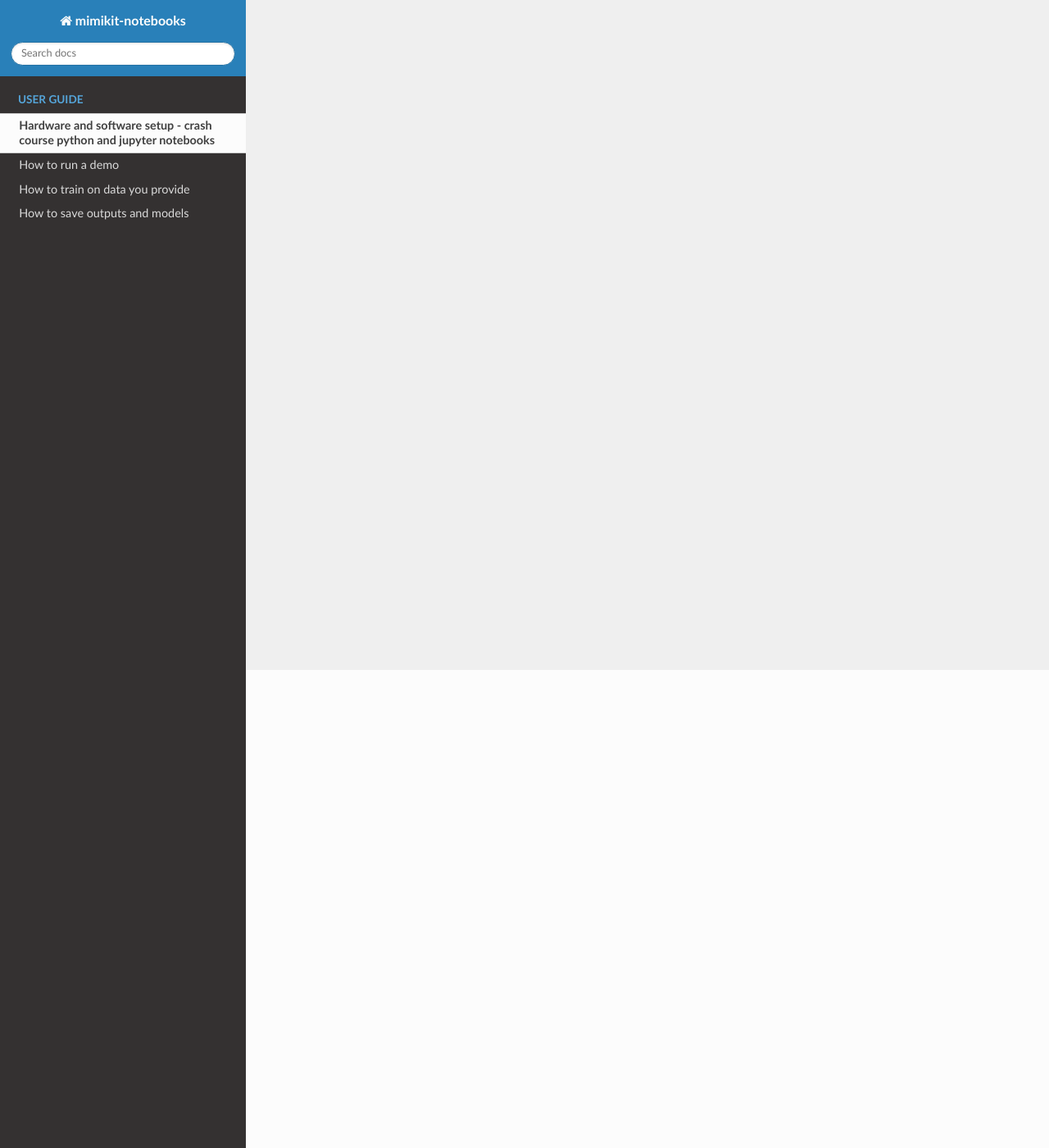
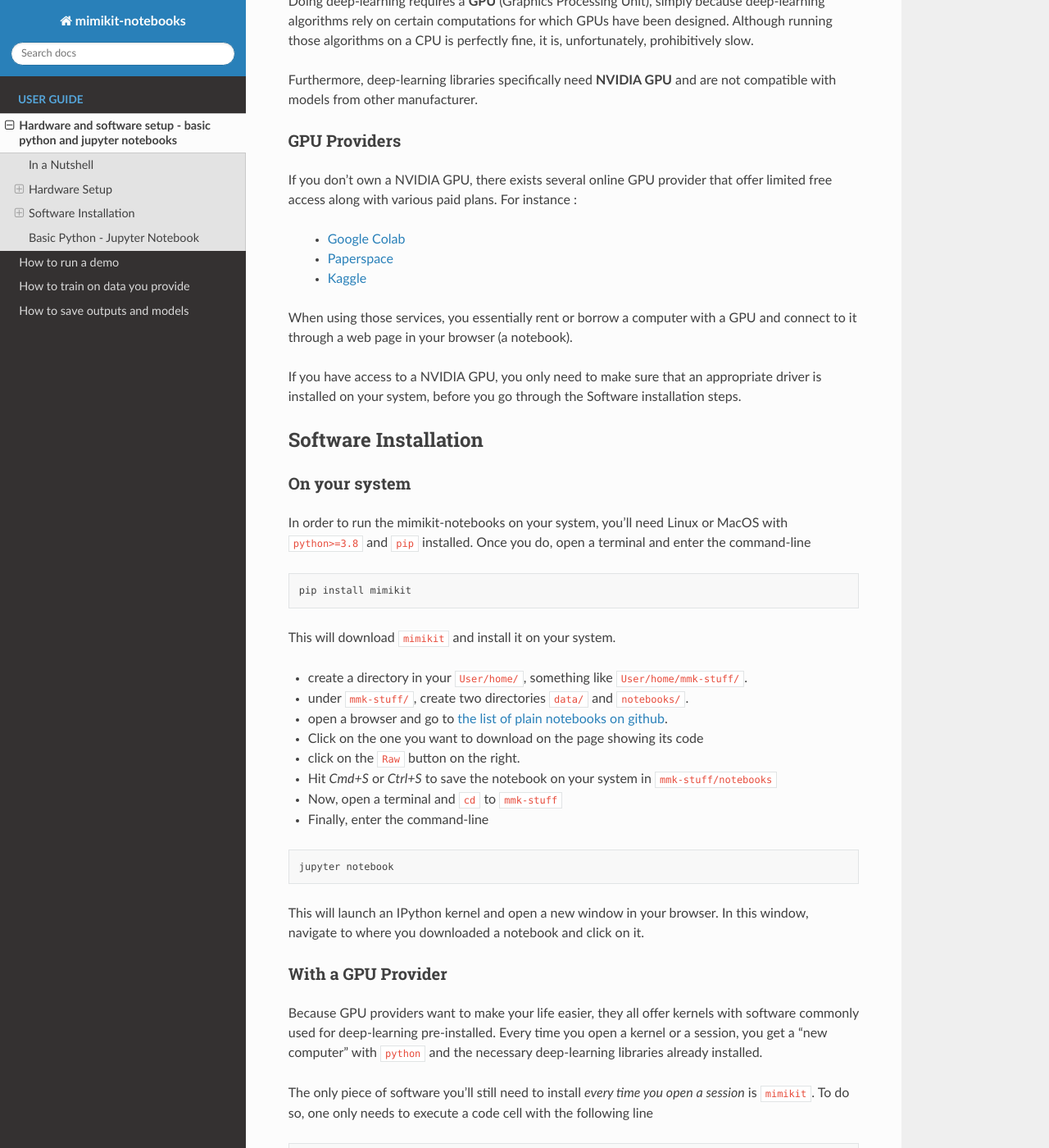
Before and after one commit to ktonal/mimikit-notebooks, a Sphinx documentation site: the page built from docs/Pre-requisites.rst, in a window 1280 px wide and 1400 px high, scrolled down 583 px. Shown: the whole window at 82% size. Built offline with Sphinx 7.4.7 and the Read the Docs theme 2.0.0, drawn with Linux system fonts in a browser that asks for light colours; some of the changed text lies outside the part shown.

Commit message:
add docs for pre-requisites

```diff
--- a/docs/Pre-requisites.rst
+++ b/docs/Pre-requisites.rst
@@ -1,4 +1,94 @@
-Hardware and software setup - crash course python and jupyter notebooks
-=======================================================================
+Hardware and software setup - basic python and jupyter notebooks
+================================================================
 
-Coming soon!
+In a Nutshell
+-------------
+
+If you are completely new to the whole python/deep-learning environment, here are a few facts you need to know.
+
+- **python** is a programming language that can run on any OS and is, de facto, becoming the most used language in deep-learning.
+- a **notebook** is an interface to an `IPython kernel`, a background process that execute python code. In a notebook, you can store, edit and execute python code and interact with whatever this code outputs.
+- mimikit is a package that contains the python code that is then `invoked` or `called` by the mimikit-notebooks.
+
+
+Hardware Setup
+--------------
+
+Doing deep-learning requires a **GPU** (Graphics Processing Unit), simply because deep-learning algorithms rely on certain computations
+for which GPUs have been designed. Although running those algorithms on a CPU is perfectly fine, it is, unfortunately, prohibitively slow.
+
+Furthermore, deep-learning libraries specifically need **NVIDIA GPU** and are not compatible with models from other manufacturer.
+
+GPU Providers
+^^^^^^^^^^^^^
+
+If you don't own a NVIDIA GPU, there exists several online GPU provider that offer limited free access along with various paid plans.
+For instance :
+
+    - `Google Colab <https://colab.research.google.com/notebooks/intro.ipynb>`_
+
+    - `Paperspace <https://www.paperspace.com/>`_
+
+    - `Kaggle <https://www.kaggle.com/code>`_
+
+When using those services, you essentially rent or borrow a computer with a GPU and connect to it through a web page in your browser (a notebook).
+
+If you have access to a NVIDIA GPU, you only need to make sure that an appropriate driver is installed on your system, before you go through the Software installation steps.
+
+
+Software Installation
+---------------------
+
+On your system
+^^^^^^^^^^^^^^^^^
+
+In order to run the mimikit-notebooks on your system, you'll need Linux or MacOS with ``python>=3.8`` and ``pip`` installed.
+Once you do, open a terminal and enter the command-line
+
+.. code-block:: bash
+
+    pip install mimikit
+
+This will download ``mimikit`` and install it on your system.
+
+- create a directory in your ``User/home/``, something like ``User/home/mmk-stuff/``.
+- under ``mmk-stuff/``, create two directories ``data/`` and ``notebooks/``.
+- open a browser and go to `the list of plain notebooks on github <https://github.com/ktonal/mimikit-notebooks/tree/main/demos/plain>`_.
+- Click on the one you want to download on the page showing its code
+- click on the ``Raw`` button on the right.
+- Hit `Cmd+S` or `Ctrl+S` to save the notebook on your system in ``mmk-stuff/notebooks``
+- Now, open a terminal and ``cd`` to ``mmk-stuff``
+- Finally, enter the command-line
+
+.. code-block:: bash
+
+    jupyter notebook
+
+This will launch an IPython kernel and open a new window in your browser. In this window, navigate to where you downloaded a notebook and click on it.
+
+
+With a GPU Provider
+^^^^^^^^^^^^^^^^^^^
+
+Because GPU providers want to make your life easier, they all offer kernels with software commonly used for deep-learning pre-installed.
+Every time you open a kernel or a session, you get a "new computer" with ``python`` and the necessary deep-learning libraries already installed.
+
+The only piece of software you'll still need to install *every time you open a session* is ``mimikit``. To do so, one only needs to execute a code cell with the following line
+
+.. code-block::
+
+    !pip install mimikit
+
+Please note that **all the colab mimikit-notebooks already have this cell** so that running a notebook always includes installing ``mimikit``.
+
+
+Basic Python - Jupyter Notebook
+-------------------------------
+
+Although running the mimikit-notebooks doesn't require you to be able to write python code, you might find it useful to know the basics.
+Here, we simply point to resources we find useful and invite you to check them out.
+
+- `Interactive Python tutorial <https://www.learnpython.org/>`_
+- `Jupyter Notebook Basics <https://nbviewer.jupyter.org/github/jupyter/notebook/blob/master/docs/source/examples/Notebook/Notebook%20Basics.ipynb>`_
+- `Jupyter Notebook Beginner Guide <https://jupyter-notebook-beginner-guide.readthedocs.io/en/latest/index.html>`_
+- `Intro Colab <https://colab.research.google.com/notebooks/intro.ipynb>`_ and `Colab Features Overview <https://colab.research.google.com/notebooks/basic_features_overview.ipynb>`_
```
Also changed, not shown: docs/index.rst (+12 -25 lines), 4 other files.
